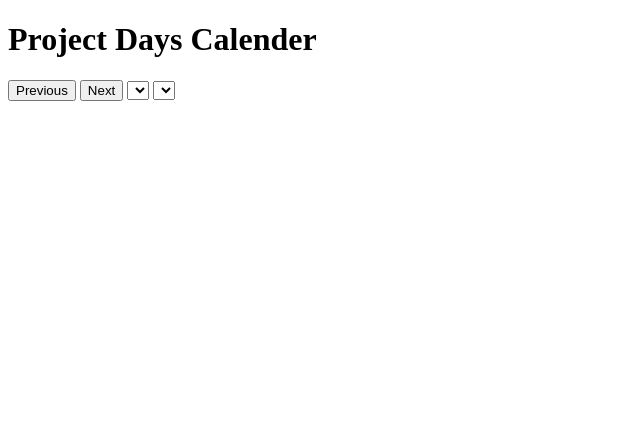
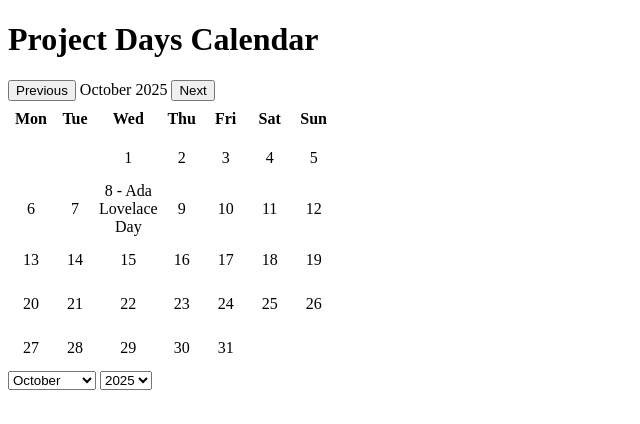
Before and after one commit to EMMANUEL-A25/Piscine-SPRINT_2-Project-Days-Calender, a website: page index.html in a window 1280 px wide. Shown: the whole page, without its empty margins (0-640 px from the left). Drawn offline with Linux system fonts and the light colour scheme.

Commit message:
DOM manipulation- rendering the Calendar, handling button clicks,

```diff
--- a/common.mjs
+++ b/common.mjs
@@ -1,64 +1,38 @@
-export function getGreeting() {
-    return "Hello";
-}
-// Maps months to their numeric equivalents
-const monthMap = {
-  January: 0, February: 1, March: 2, April: 3,
-  May: 4, June: 5, July: 6, August: 7,
-  September: 8, October: 9, November: 10, December: 11
+ export const monthMap = {
+  January:0, February:1, March:2, April:3, May:4, June:5,
+  July:6, August:7, September:8, October:9, November:10, December:11
 };
-// weekdays mapped to their numeric equivalents
-const weekdayMap = {
-  Sunday: 0, Monday: 1, Tuesday: 2, Wednesday: 3,
-  Thursday: 4, Friday: 5, Saturday: 6
-};
-// textual occurrence to numeric mapping
-const occurrenceMap = {
-  first: 1,
-  second: 2,
-  third: 3,
-  fourth: 4
-};
+const weekdayMap = { Sunday:0, Monday:1, Tuesday:2, Wednesday:3, Thursday:4, Friday:5, Saturday:6 };
+const occurrenceMap = { first:1, second:2, third:3, fourth:4 };
 
-// Get nth weekday of a month
 export function getNthWeekday(year, monthIndex, weekdayIndex, n) {
-  let count = 0;
-  for (let day = 1; day <= 31; day++) {
+  let count=0;
+  for(let day=1; day<=31; day++){
     const date = new Date(year, monthIndex, day);
-    if (date.getMonth() !== monthIndex) break;
-    if (date.getDay() === weekdayIndex) {
-      count++;
-      if (count === n) return date;
-    }
+    if(date.getMonth()!==monthIndex) break;
+    if(date.getDay()===weekdayIndex){ count++; if(count===n) return date; }
   }
   return null;
 }
 
-// Get last weekday of a month
-export function getLastWeekday(year, monthIndex, weekdayIndex) {
-  for (let day = 31; day >= 1; day--) {
+export function getLastWeekday(year, monthIndex, weekdayIndex){
+  for(let day=31; day>=1; day--){
     const date = new Date(year, monthIndex, day);
-    if (date.getMonth() !== monthIndex) continue;
-    if (date.getDay() === weekdayIndex) return date;
+    if(date.getMonth()!==monthIndex) continue;
+    if(date.getDay()===weekdayIndex) return date;
   }
   return null;
 }
 
-// Main function to compute commemorative date
-export function getCommemorativeDate(entry, year) {
+export function getCommemorativeDate(entry, year){
   const monthIndex = monthMap[entry.monthName];
   const weekdayIndex = weekdayMap[entry.dayName];
-  const occurrence = entry.occurence;
-
-  if (occurrence === "last") {
-    return getLastWeekday(year, monthIndex, weekdayIndex);
-  }
-
+  const occurrence = entry.occurence; // ✅ match JSON
+  if(occurrence==="last") return getLastWeekday(year, monthIndex, weekdayIndex);
   const nth = occurrenceMap[occurrence];
   return getNthWeekday(year, monthIndex, weekdayIndex, nth);
 }
 
-// Format date as YYYY-MM-DD
-export function formatDate(date) {
+export function formatDate(date){
   return date.toISOString().split("T")[0];
 }
--- a/index.html
+++ b/index.html
@@ -3,24 +3,22 @@
 <head>
   <meta charset="UTF-8">
   <meta name="viewport" content="width=device-width, initial-scale=1.0">
-
-    <!-- Js module links. -->
-    <script type="module" src="common.mjs"></script>
-    <script type="module" src="web.mjs"></script>
-
   <title>Project Days Calendar</title>
 </head>
 <body>
-     <div>
-      <h1>Project Days Calender</h1>
+  <h1>Project Days Calendar</h1>
+
+  <div id="calendar-header">
     <button id="prev">Previous</button>
+    <span id="monthYear"></span>
     <button id="next">Next</button>
-     <!-- this will allow us o render the calender Dynamically. -->
-     <select id="monthSelect"></select>
-     <select id="yearSelect"></select>
   </div>
 
   <div id="calendar" role="grid" aria-label="Monthly calendar view"></div>
 
+  <select id="monthSelect"></select>
+  <select id="yearSelect"></select>
+
+  <script type="module" src="web.mjs"></script>
 </body>
 </html>
--- a/web.mjs
+++ b/web.mjs
@@ -1,11 +1,134 @@
-// This is a placeholder file which shows how you can access functions and data defined in other files.
-// It can be loaded into index.html.
-// Note that when running locally, in order to open a web page which uses modules, you must serve the directory over HTTP e.g. with https://www.npmjs.com/package/http-server
-// You can't open the index.html file using a file:// URL.
+ //import { getCommemorativeDate, formatDate } from "./common.mjs";
+//import commemorative from "./days.json" assert { type: "json" };
 
-import { getGreeting } from "./common.mjs";
-import daysData from "./days.json" with { type: "json" };
+//waiting until the DOM is loaded full loaded before running any script
+ document.addEventListener("DOMContentLoaded", () => {
+    //grabbing references to the HTML elements
+  const calendarContainer = document.getElementById("calendar");
+  const monthYearLabel = document.getElementById("monthYear");
+  const prevBtn = document.getElementById("prev");
+  const nextBtn = document.getElementById("next");
+  const monthSelect = document.getElementById("monthSelect");
+  const yearSelect = document.getElementById("yearSelect");
 
-window.onload = function() {
-    //document.querySelector("body").innerText = `${getGreeting()} - there are ${daysData.length} known days`;
-}
+  const monthNames = [
+    "January","February","March","April","May","June",
+    "July","August","September","October","November","December"
+  ];
+
+  //get current date to initialize calender
+  let now = new Date();
+  let currentMonth = now.getMonth();
+  let currentYear = now.getFullYear();
+
+  // Populate month/year selects
+  monthNames.forEach((m,i)=>{
+    const opt = document.createElement("option");
+    opt.value = i; //month index(0-11) javascript index start from zero
+    opt.textContent = m; //select current month
+    if(i === currentMonth) opt.selected = true;
+    monthSelect.appendChild(opt);
+  });
+  //populate year dropdown(1900-2100)
+  for(let y=1900; y<=2100; y++){
+    const opt = document.createElement("option");
+    opt.value = y;
+    opt.textContent = y;
+    if(y === currentYear) opt.selected = true; //select current year
+    yearSelect.appendChild(opt);
+  }
+
+  //  // Function to check if a given date matches a commemorative day from JSON
+  function isCommemorativeDay(date){
+    if(date.getMonth() === 9 && date.getDate() === 8){
+      return { name: "Ada Lovelace Day" };
+    }
+    return null;
+  }
+// Helper function to determine how many blank cells to insert at the start of the month
+  // Since our week starts on Monday, we adjust Sunday (0) to come at the end
+  function leadingEmptyCount(month, year){
+    const firstDay = new Date(year, month, 1).getDay();
+    return (firstDay + 6) % 7; // Monday=0
+  }
+
+  function renderCalendar(month, year){
+    calendarContainer.innerHTML = "";
+    monthYearLabel.textContent = `${monthNames[month]} ${year}`;
+
+    const table = document.createElement("table");
+    const thead = document.createElement("thead");
+    const headRow = document.createElement("tr");
+    ["Mon","Tue","Wed","Thu","Fri","Sat","Sun"].forEach(d=>{
+      const th = document.createElement("th");
+      th.setAttribute("width","40");
+      th.setAttribute("height","30");
+      th.textContent = d;
+      headRow.appendChild(th);
+    });
+    thead.appendChild(headRow);
+    table.appendChild(thead);
+
+    const tbody = document.createElement("tbody");
+    const daysInMonth = new Date(year, month+1, 0).getDate();
+    let firstDay = leadingEmptyCount(month, year);
+    let day = 1;
+
+    while(day <= daysInMonth){
+      const tr = document.createElement("tr");
+      for(let col=0; col<7; col++){
+        const td = document.createElement("td");
+        td.setAttribute("width","40");
+        td.setAttribute("height","40");
+        td.style.textAlign = "center";
+        td.style.verticalAlign = "middle";
+
+        if(day === 1 && col < firstDay){
+          // empty cell
+        } else if(day > daysInMonth){
+          // empty cell
+        } else {
+          const date = new Date(year, month, day);
+          td.textContent = day;
+
+          const comm = isCommemorativeDay(date);
+          if(comm){
+            td.textContent += " - " + comm.name;
+            td.title = comm.name;
+          }
+
+          day++;
+        }
+        tr.appendChild(td);
+      }
+      tbody.appendChild(tr);
+    }
+
+    table.appendChild(tbody);
+    calendarContainer.appendChild(table);
+
+    monthSelect.value = month;
+    yearSelect.value = year;
+  }
+
+  // Event listeners
+  monthSelect.addEventListener("change", ()=>{
+    currentMonth = parseInt(monthSelect.value,10);
+    renderCalendar(currentMonth, currentYear);
+  });
+  yearSelect.addEventListener("change", ()=>{
+    currentYear = parseInt(yearSelect.value,10);
+    renderCalendar(currentMonth, currentYear);
+  });
+  prevBtn.addEventListener("click", ()=>{
+    currentMonth--; if(currentMonth < 0){ currentMonth = 11; currentYear--; }
+    renderCalendar(currentMonth, currentYear);
+  });
+  nextBtn.addEventListener("click", ()=>{
+    currentMonth++; if(currentMonth > 11){ currentMonth = 0; currentYear++; }
+    renderCalendar(currentMonth, currentYear);
+  });
+
+  // Initial render
+  renderCalendar(currentMonth, currentYear);
+});
```
Lines whose indentation alone changed are shown as unchanged.
